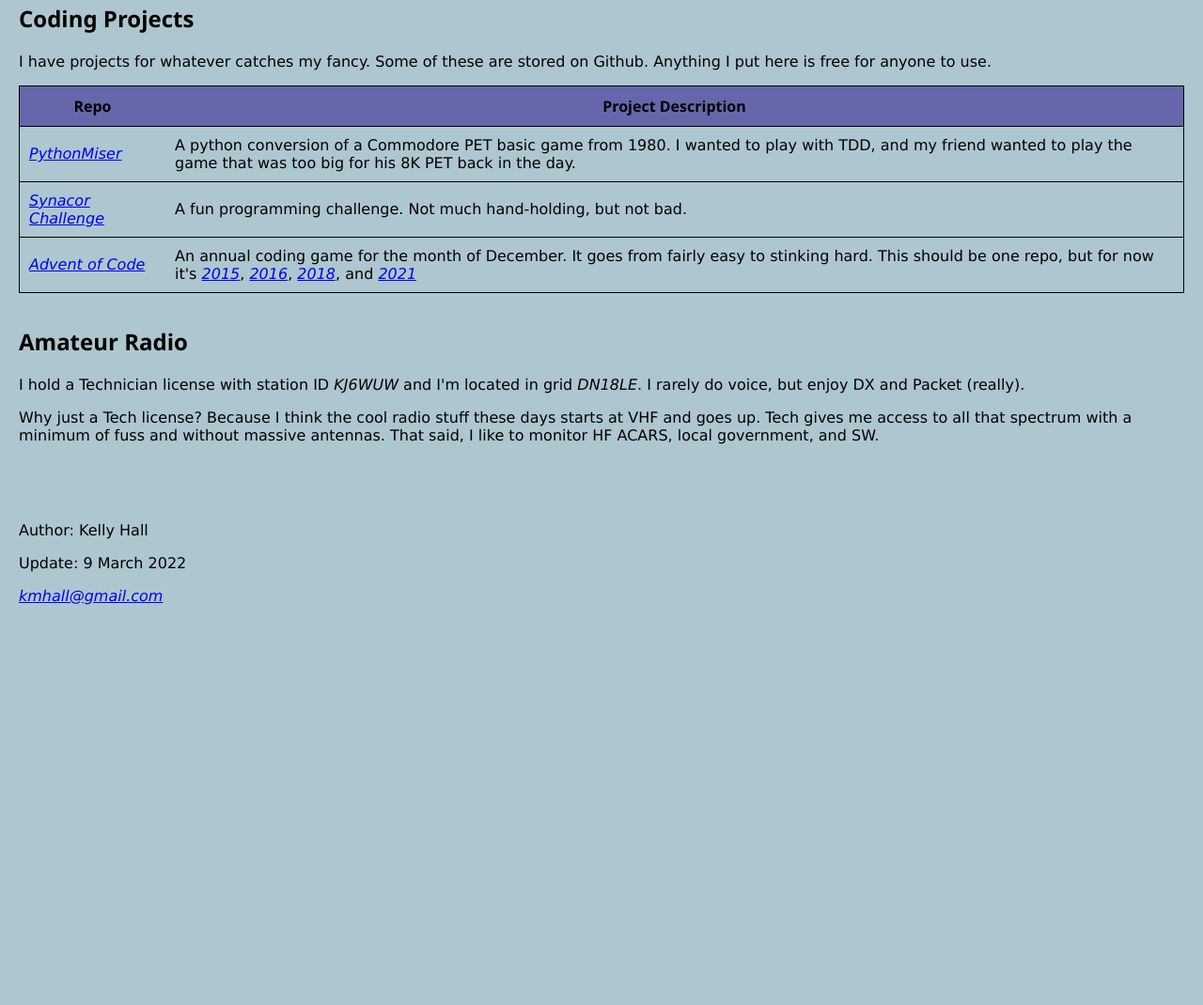
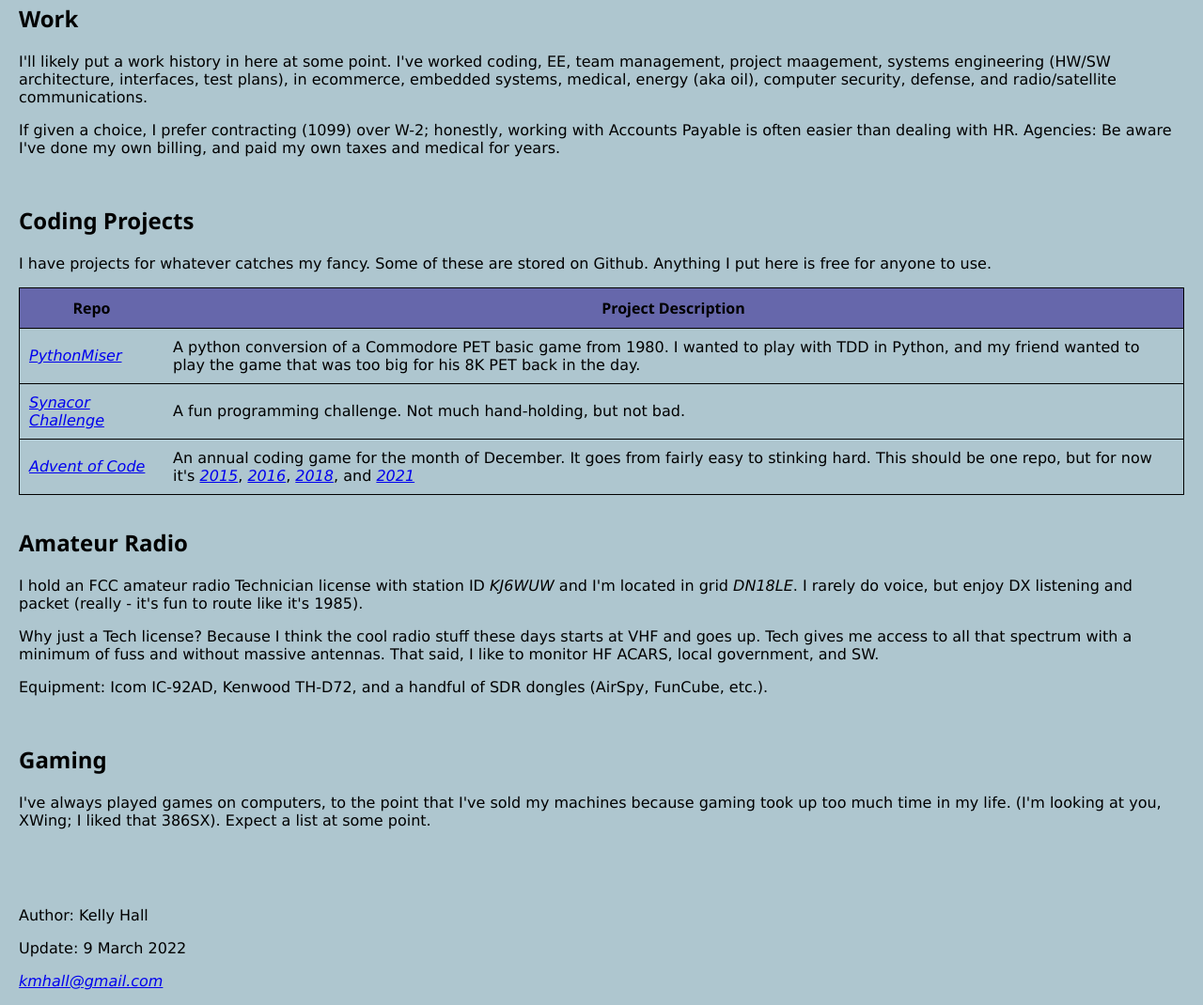
Before and after one commit to grumble1965/grumble1965.github.io, a plain HTML site: page index.html in a window 1280 px wide. Shown: the part 153-1223 px from the top of the page at 94% size. Before the commit the page ends 813 px from the top, so only its background shows below. Drawn offline with Linux system fonts and the light colour scheme.

Commit message:
More sections

```diff
--- a/index.html
+++ b/index.html
@@ -13,6 +13,16 @@
     of them.</p>
 
   <section>
+    <h2>Work</h2>
+    <p>I'll likely put a work history in here at some point. I've worked coding, EE, team management, project maagement,
+      systems engineering (HW/SW architecture, interfaces, test plans), in ecommerce, embedded systems, medical, energy
+      (aka oil), computer security, defense, and radio/satellite communications.</p>
+    <p>If given a choice, I prefer contracting (1099) over W-2; honestly, working with Accounts Payable is often easier
+      than dealing with HR. Agencies: Be aware I've done my own billing, and paid my own taxes and medical for years.
+    </p>
+  </section>
+
+  <section>
     <h2>Coding Projects</h2>
     <p>I have projects for whatever catches my fancy. Some of these are stored on Github. Anything I put here is free
       for anyone to use.</p>
@@ -24,8 +34,8 @@
       </tr>
       <tr>
         <td><a href="https://github.com/grumble1965/PythonMiser">PythonMiser</a></td>
-        <td>A python conversion of a Commodore PET basic game from 1980. I wanted to play with TDD, and my friend wanted
-          to play the game that was too big for his 8K PET back in the day.</td>
+        <td>A python conversion of a Commodore PET basic game from 1980. I wanted to play with TDD in Python, and my
+          friend wanted to play the game that was too big for his 8K PET back in the day.</td>
       </tr>
       <tr>
         <td><a href="https://github.com/grumble1965/synacor-challenge">Synacor Challenge</a></td>
@@ -45,13 +55,20 @@
 
   <section>
     <h2>Amateur Radio</h2>
-    <p>I hold a Technician license with station ID <i>KJ6WUW</i> and I'm located in grid <i>DN18LE</i>. I rarely do
-      voice,
-      but enjoy DX and Packet (really). </p>
+    <p>I hold an FCC amateur radio Technician license with station ID <i>KJ6WUW</i> and I'm located in grid
+      <i>DN18LE</i>. I rarely do voice, but enjoy DX listening and packet (really - it's fun to route like it's 1985).
+    </p>
     <p>Why just a Tech license? Because I think the cool radio stuff these days starts at VHF and goes up. Tech gives me
       access to all that spectrum with a minimum of fuss and without massive antennas. That said, I like to monitor HF
       ACARS, local government, and SW.
     </p>
+    <p>Equipment: Icom IC-92AD, Kenwood TH-D72, and a handful of SDR dongles (AirSpy, FunCube, etc.).</p>
+  </section>
+
+  <section>
+    <h2>Gaming</h2>
+    <p>I've always played games on computers, to the point that I've sold my machines because gaming took up too much
+      time in my life. (I'm looking at you, XWing; I liked that 386SX). Expect a list at some point.</p>
   </section>
 
   <footer>
```
